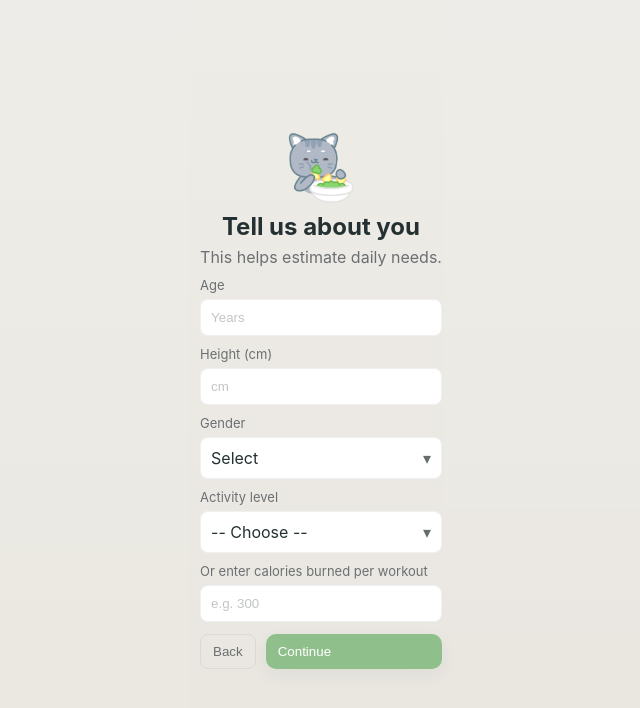
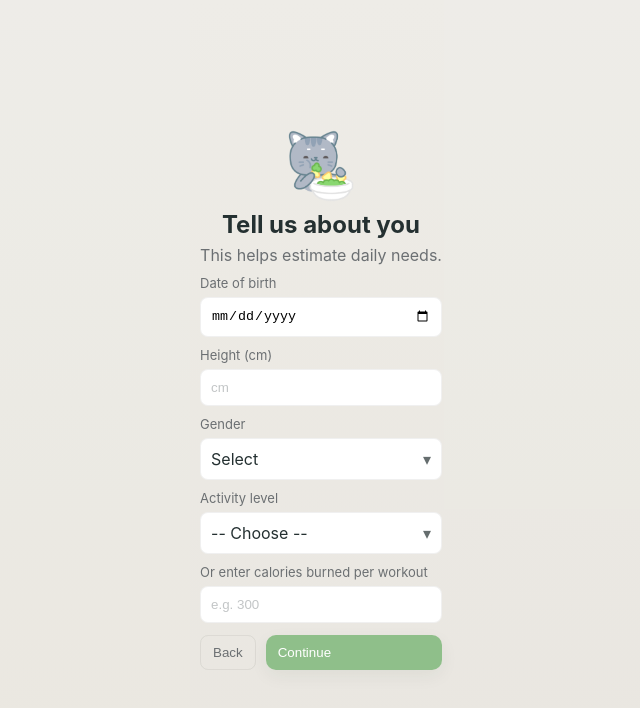
Before and after one commit to AshuferMorningstar/Calorie-Tracker, a React (Vite) app: page /onboard/details in a window 1280 px wide. Shown: the top 708 px of the page, without its empty margins (319-959 px from the left). Built offline with nearby package versions, Linux system fonts and the light colour scheme.

Commit message:
Switch age input to date of birth in onboarding
Replaces the age input with a date of birth field, computes age dynamically, and enforces a minimum age of 10 years. Updates localStorage to store both DOB and computed age, and improves validation and user feedback for age entry.

```diff
--- a/src/pages/OnboardDetails.jsx
+++ b/src/pages/OnboardDetails.jsx
@@ -7,7 +7,7 @@ export default function OnboardDetails(){
   const initialGoal = (location && location.state && location.state.goal) || localStorage.getItem('calorieWise.goal') || 'loss'
 
   const [goal] = useState(initialGoal)
-  const [age, setAge] = useState('')
+  const [dob, setDob] = useState('')
   const [height, setHeight] = useState('')
   const [gender, setGender] = useState('')
   const [activity, setActivity] = useState('')
@@ -19,33 +19,67 @@ export default function OnboardDetails(){
   const [workoutDays, setWorkoutDays] = useState('')
   const [error, setError] = useState('')
 
+  // compute max allowed DOB (10 years ago) for the date input
+  const today = new Date()
+  const maxDob = new Date()
+  maxDob.setFullYear(today.getFullYear() - 10)
+  const maxDobIso = maxDob.toISOString().slice(0,10)
+
+  // ISO for today (prevent future dates) — allow recent years to appear in picker
+  const todayIso = today.toISOString().slice(0,10)
+
   useEffect(()=>{
-    // focus first field if desired
-    // noop for now
+    // noop placeholder; kept for parity with earlier logic
   },[])
+
+  // live computed age for display under DOB
+  let liveAge = null
+  if(dob){
+    const d = new Date(dob)
+    if(!Number.isNaN(d.getTime())){
+      liveAge = today.getFullYear() - d.getFullYear()
+      const mm = today.getMonth() - d.getMonth()
+      if(mm < 0 || (mm === 0 && today.getDate() < d.getDate())) liveAge--
+    }
+  }
 
   const goBack = ()=> navigate('/onboard')
 
   const handleSubmit = (e)=>{
     e.preventDefault()
     setError('')
-    if(!age || !height || !gender) {
-      setError('Please enter age, height, and gender.')
+    if(!dob || !height || !gender) {
+      setError('Please enter date of birth, height, and gender.')
       return
     }
     if(!activity && !customCalories){
       setError('Choose an activity level or enter calories burned per workout.')
       return
     }
+    // calculate age from dob
+    const dobDate = new Date(dob)
+    if(Number.isNaN(dobDate.getTime())){
+      setError('Please enter a valid date of birth.')
+      return
+    }
+    let computedAge = today.getFullYear() - dobDate.getFullYear()
+    const m = today.getMonth() - dobDate.getMonth()
+    if(m < 0 || (m === 0 && today.getDate() < dobDate.getDate())) computedAge--
+    if(computedAge < 10){
+      setError('You must be at least 10 years old.')
+      return
+    }
 
     try{
       localStorage.setItem('calorieWise.seenEver','1')
       localStorage.setItem('calorieWise.goal', goal)
-      localStorage.setItem('calorieWise.age', String(age))
+      localStorage.setItem('calorieWise.age', String(computedAge))
+      localStorage.setItem('calorieWise.dob', String(dob))
       localStorage.setItem('calorieWise.height', String(height))
       localStorage.setItem('calorieWise.gender', gender)
-      localStorage.setItem('calorieWise.activity', activity || 'custom')
+      localStorage.setItem('calorieWise.activity', customCalories ? 'custom' : (activity || ''))
       if(customCalories) localStorage.setItem('calorieWise.customCalories', String(customCalories))
+      if(customCalories) localStorage.setItem('calorieWise.workoutDays', String(workoutDays || '0'))
     }catch(e){}
 
     navigate('/', { state: { fromSplash: true } })
@@ -68,8 +102,13 @@ export default function OnboardDetails(){
         <p className="muted">This helps estimate daily needs.</p>
 
         <div className="form-row">
-          <label>Age</label>
-          <input type="number" min="10" max="120" value={age} onChange={e=>setAge(e.target.value)} placeholder="Years" />
+          <label>Date of birth</label>
+          <input type="date" max={todayIso} value={dob} onChange={e=>setDob(e.target.value)} />
+          {dob && liveAge !== null && (
+            <div style={{fontSize:13,color: liveAge < 10 ? 'crimson' : 'var(--muted)', marginTop:6}}>
+              Age: {liveAge} year{liveAge === 1 ? '' : 's'} {liveAge < 10 ? ' — must be 10 or older' : ''}
+            </div>
+          )}
         </div>
 
         <div className="form-row">
```
